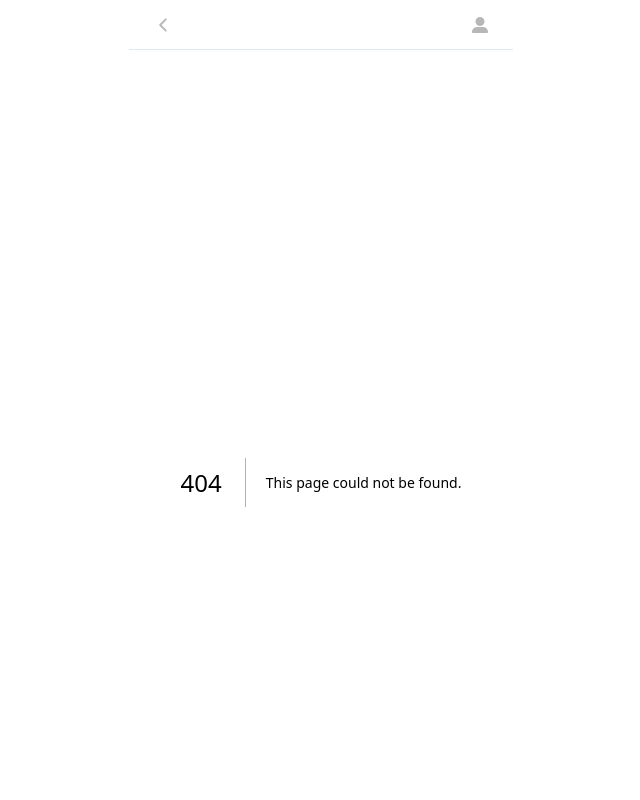
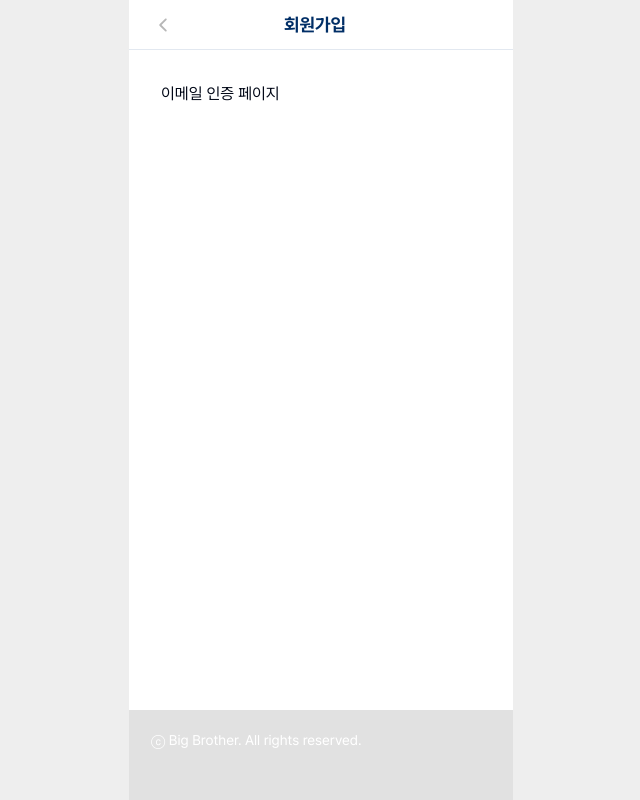
Before and after one commit to developthreefeet/big-brother-FE, a Next.js app: page /join/email in a window 1280 px wide. Before the commit this address had no page. Shown: the top 800 px of the page, without its empty margins (319-959 px from the left). Built offline with nearby package versions, Linux system fonts and the light colour scheme.

Commit message:
feature: 이메일 인증 페이지 생성

```diff
--- /dev/null
+++ b/src/app/join/email/page.tsx
@@ -0,0 +1,7 @@
+import React from 'react';
+
+const page = () => {
+  return <div>이메일 인증 페이지</div>;
+};
+
+export default page;
--- a/src/app/login/page.tsx
+++ b/src/app/login/page.tsx
@@ -61,7 +61,7 @@ const page = () => {
       </div>
       <div className="flex flex-col mt-10 space-y-3">
         <p className="text-lg font-bold">아직 회원이 아니시라면,</p>
-        <Link href="/join">
+        <Link href="/join/email">
           <Button variant="secondary" className="w-full">
             회원가입
           </Button>
--- a/src/widgets/Header/CommonHeader.tsx
+++ b/src/widgets/Header/CommonHeader.tsx
@@ -32,6 +32,8 @@ const CommonHeader = () => {
         return '마이페이지';
       case '/join':
         return '회원가입';
+      case '/join/email':
+        return '회원가입';
       case '/rule':
         return '학칙/회칙';
       case '/modify':
@@ -56,7 +58,9 @@ const CommonHeader = () => {
         />
       </Button>
       <p className="text-lg font-bold text-blue-500">{getPageName()}</p>
-      {pathname !== '/join' && pathname !== '/account' ? (
+      {pathname !== '/join' &&
+      pathname !== '/join/email' &&
+      pathname !== '/account' ? (
         <TooltipProvider>
           <Tooltip>
             <TooltipTrigger asChild>
```
